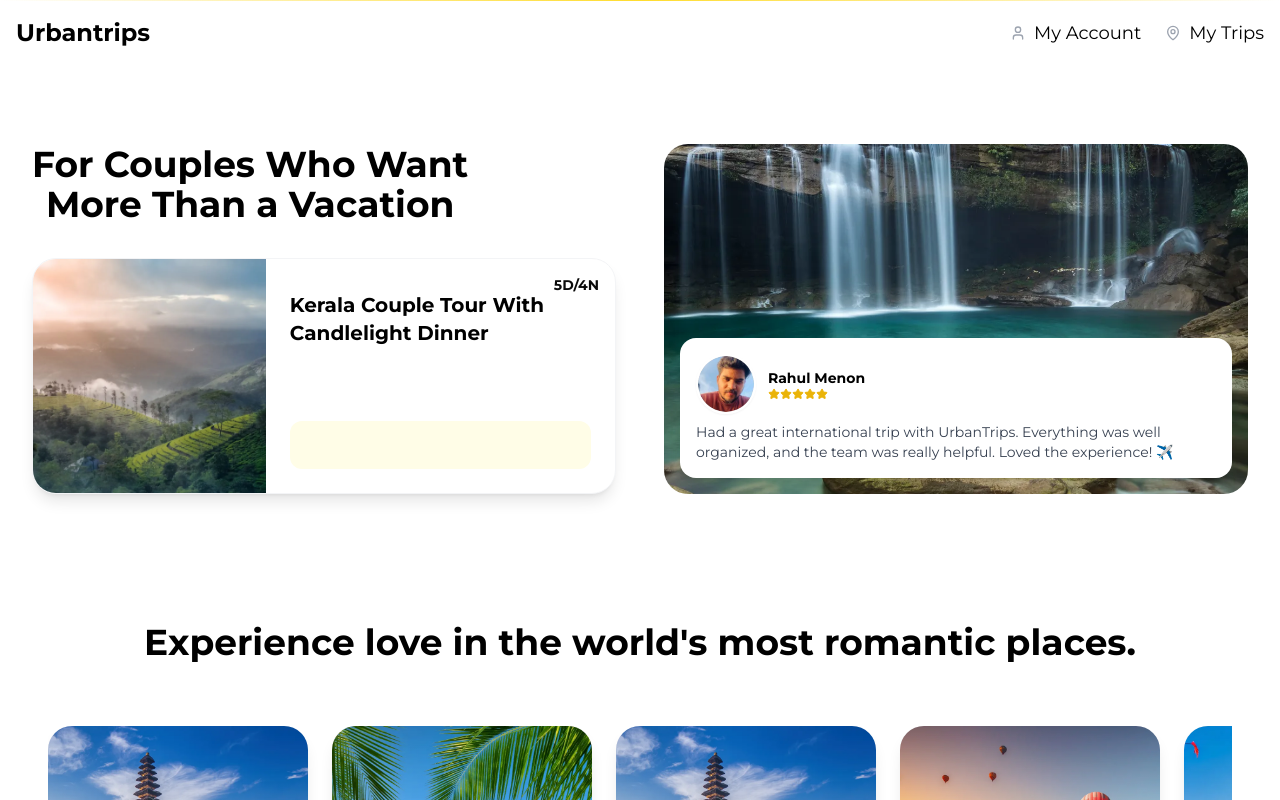
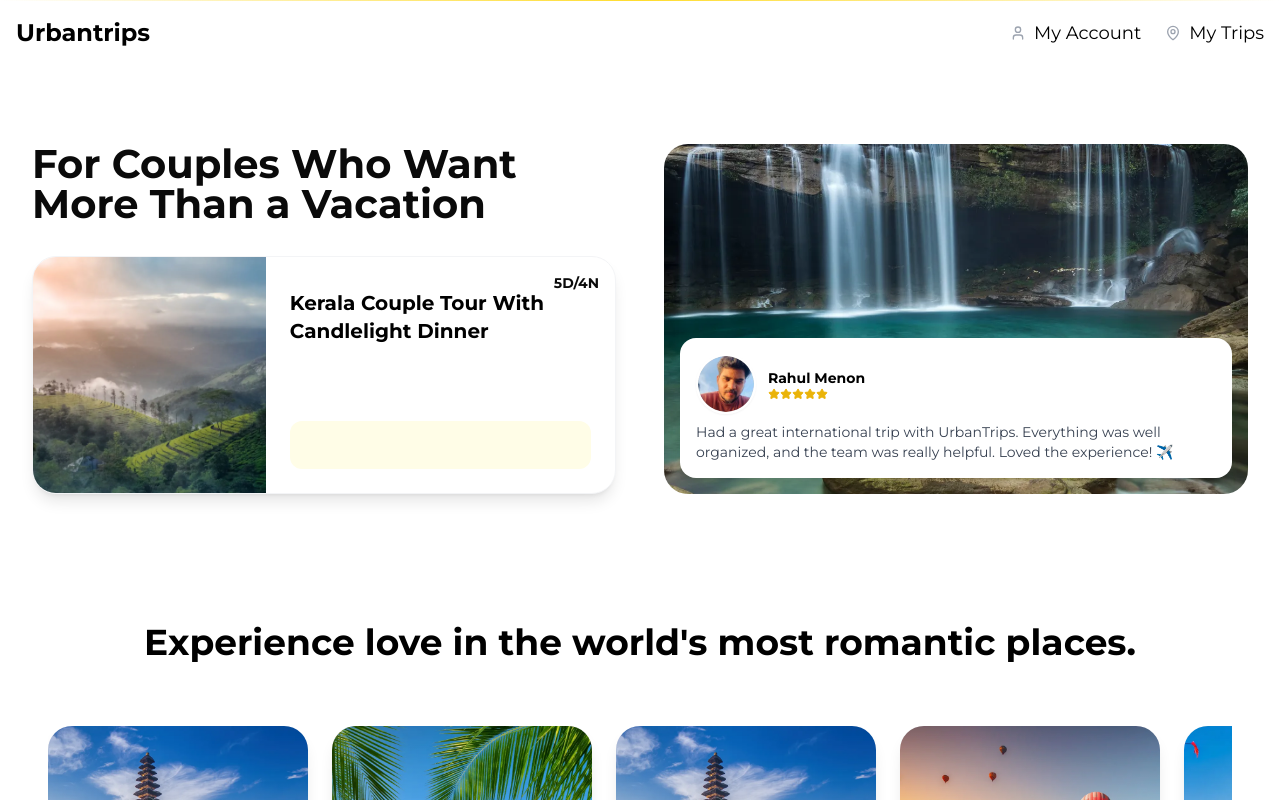
Before and after one commit to urbantrips/ut-client, a Next.js app: page /romantic in a window 1280 px wide. Shown: the top 800 px of the page. Built offline with nearby package versions, Linux system fonts and the light colour scheme.

Commit message:
fix: update heading alignment in For Couples section for better readability

```diff
--- a/src/components/features/for-couples-section.tsx
+++ b/src/components/features/for-couples-section.tsx
@@ -18,7 +18,7 @@ export function ForCouplesSection() {
             transition={{ duration: 0.6 }}
             className="mb-8"
           >
-            <h2 className="text-3xl md:text-4xl font-bold text-black leading-tight inline-block relative">
+            <h2 className="text-left">
               For Couples Who Want
               <br />
               More Than a Vacation
```
